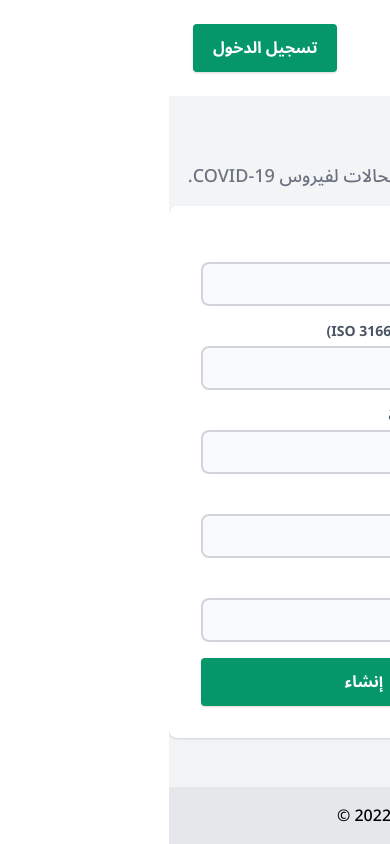
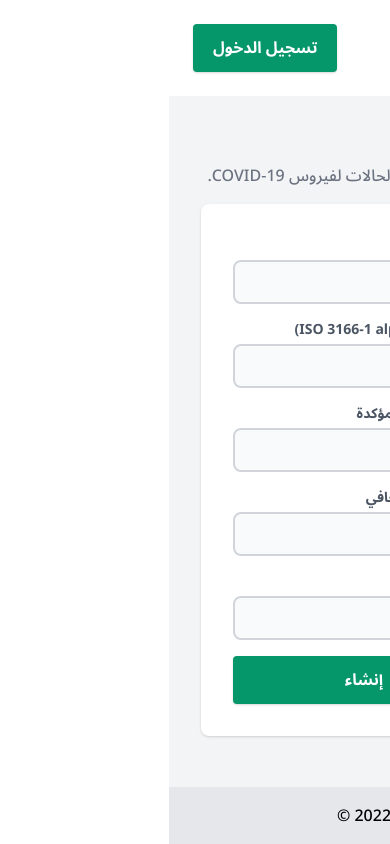
Before and after one commit to irakan/COVID19, a Nuxt app in the folder frontend/: page /countries/create in a window 390 px wide. Built offline with nearby package versions, Linux system fonts and the light colour scheme; no server answers.

Commit message:
update css

```diff
--- a/frontend/layouts/default.vue
+++ b/frontend/layouts/default.vue
@@ -1,5 +1,5 @@
 <template>
-  <div class="flex flex-col h-screen bg-gray-100">
+  <div class="flex flex-col bg-gray-100 h-full">
     <header class="bg-white p-6">
       <div class="container mx-auto flex justify-between items-center">
         <NuxtLink to="/">COVID-19</NuxtLink>
@@ -32,7 +32,9 @@ export default {
 
 <style>
 html,
-body {
+body,
+#__nuxt,
+#__layout {
   height: 100%;
   width: 100%;
   font-family: "Noto Sans Arabic", sans-serif;
--- a/frontend/pages/countries/create.vue
+++ b/frontend/pages/countries/create.vue
@@ -1,6 +1,6 @@
 <template>
-  <div class="flex flex-col items-center justify-center h-full my-auto">
-    <div class="text-center text-gray-500 py-4 text-lg">
+  <div class="flex flex-col items-center justify-center h-full my-auto p-8">
+    <div class="text-center text-gray-500 py-4 text-md lg:text-lg">
       إنشاء دولة مع أرقام الحالات لفيروس COVID-19.
     </div>
     <div class="max-w-lg w-full space-y-8 bg-white p-8 shadow rounded-lg">
```
